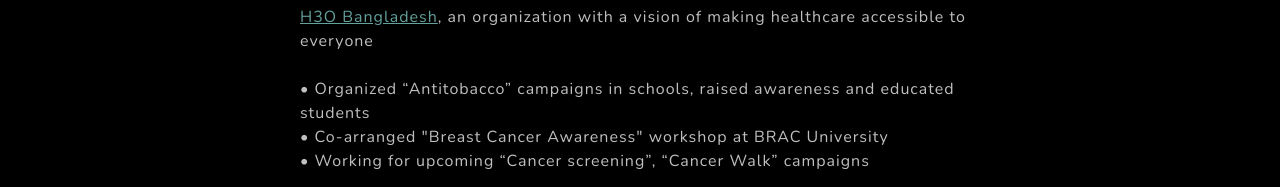
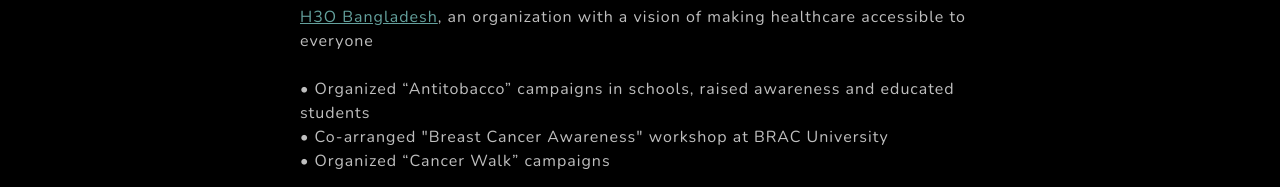
Before and after one commit to nafisaahmednas/nafisaahmednas.github.io, a plain HTML site: page communityservice.html in a window 1280 px wide. Shown: the part 587-774 px from the top of the page. Drawn offline with nearby package versions, Linux system fonts and the light colour scheme.

Commit message:
Update communityservice.html

```diff
--- a/communityservice.html
+++ b/communityservice.html
@@ -82,7 +82,7 @@
                             <br>
 							•    Co-arranged "Breast Cancer Awareness" workshop at BRAC University
                             <br>
-							•    Working for upcoming “Cancer screening”, “Cancer Walk” campaigns
+							•    Organized “Cancer Walk” campaigns
                             <br>
 
                         </p>
```
